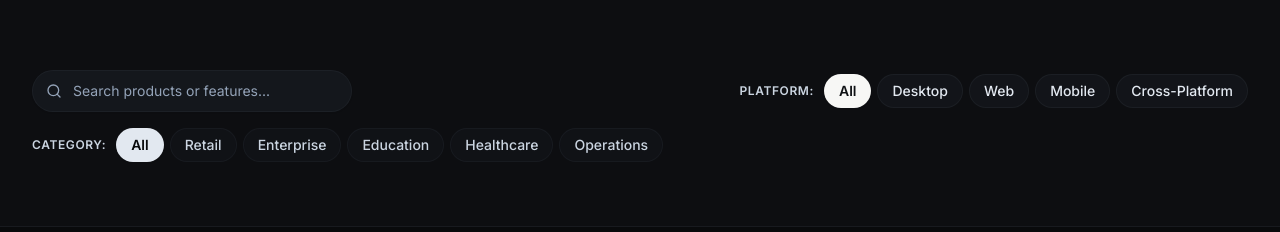
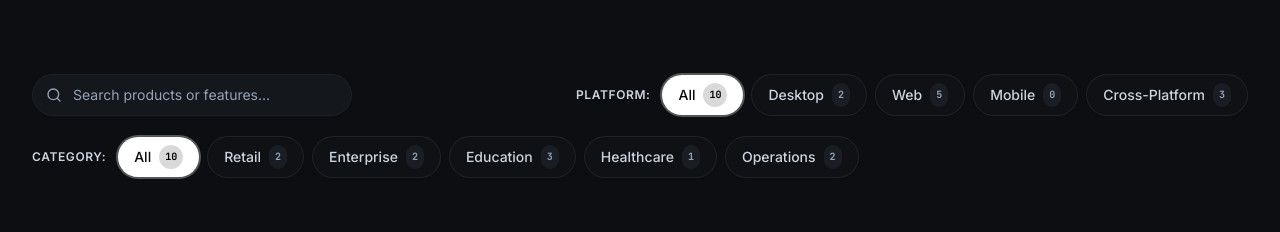
Before and after one commit to rayyankhan-devops/aravex-tech-studio, a Next.js app: page /products in a window 1280 px wide. Shown: the part 334-566 px from the top of the page. Built offline with nearby package versions, Linux system fonts and the light colour scheme; no server answers.

Commit message:
fix(ui): upgrade all category and platform filter bars across the entire website to premium standalone pills with count badges and horizontal scroll

```diff
--- a/src/app/internships/page.tsx
+++ b/src/app/internships/page.tsx
@@ -108,29 +108,46 @@ export default function InternshipsPage() {
       {/* Category Filter & Track Directory */}
       <section className="py-20 border-b border-gray-200 dark:border-graphite/40">
         <div className="max-w-7xl mx-auto px-4 sm:px-6 lg:px-8">
-          <div className="flex flex-col md:flex-row md:items-end justify-between mb-12 gap-6">
+          {/* Section Heading & Category Filter Pills */}
+          <div className="mb-12">
             <SectionHeading
               eyebrow="SELECT YOUR DISCIPLINE"
               title="13 Specialized Internship Tracks."
               description="Every single track is 100% remote. Work on authentic production codebases with guaranteed lifetime alumni support and formal recommendation letters for top performers."
-              className="mb-0"
+              className="mb-8 max-w-3xl"
             />
 
-            {/* Filter Tabs */}
-            <div className="flex flex-wrap items-center gap-2 p-1.5 rounded-2xl bg-white dark:bg-charcoal-900 border border-gray-200 dark:border-graphite/50 shadow-sm">
-              {categories.map((cat) => (
+            {/* Filter Tabs - Premium Standalone Pill Strip */}
+            <div className="flex items-center gap-2.5 overflow-x-auto no-scrollbar py-1 scroll-smooth">
+              {categories.map((cat) => {
+                const count =
+                  cat === 'All'
+                    ? INTERNSHIP_TRACKS.length
+                    : INTERNSHIP_TRACKS.filter((t) => t.category === cat).length;
+                const isActive = selectedCategory === cat;
+                return (
                   <button
                     key={cat}
                     onClick={() => setSelectedCategory(cat)}
-                  className={`px-3.5 py-1.5 rounded-xl text-sm font-medium transition-all cursor-pointer ${
-                    selectedCategory === cat
-                      ? 'bg-charcoal-900 text-white dark:bg-white dark:text-charcoal-950 font-semibold shadow-sm'
-                      : 'text-gray-700 dark:text-slate-300 hover:text-black dark:hover:text-white'
+                    className={`inline-flex items-center gap-2.5 px-4 sm:px-5 py-2.5 sm:py-3 rounded-full text-xs sm:text-sm font-medium transition-all duration-200 cursor-pointer whitespace-nowrap shadow-sm hover:scale-[1.02] active:scale-[0.98] ${
+                      isActive
+                        ? 'bg-charcoal-950 text-white dark:bg-white dark:text-charcoal-950 font-bold shadow-md ring-2 ring-charcoal-950/20 dark:ring-white/30'
+                        : 'bg-white dark:bg-charcoal-900 text-gray-700 dark:text-slate-300 border border-gray-200 dark:border-graphite/60 hover:border-gray-400 dark:hover:border-slate-400 hover:text-black dark:hover:text-white'
                     }`}
                   >
-                  {cat}
+                    <span>{cat}</span>
+                    <span
+                      className={`inline-flex items-center justify-center px-2 py-0.5 rounded-full text-[11px] font-mono font-bold ${
+                        isActive
+                          ? 'bg-white/20 text-white dark:bg-black/15 dark:text-black'
+                          : 'bg-gray-100 dark:bg-charcoal-800 text-gray-600 dark:text-slate-400'
+                      }`}
+                    >
+                      {count}
+                    </span>
                   </button>
-              ))}
+                );
+              })}
             </div>
           </div>
 
--- a/src/app/products/page.tsx
+++ b/src/app/products/page.tsx
@@ -111,41 +111,73 @@ export default function ProductsPage() {
               />
             </div>
 
-            {/* Platform Filters */}
-            <div className="flex flex-wrap items-center gap-1.5">
-              <span className="text-xs font-semibold text-gray-700 dark:text-slate-300 mr-1 uppercase tracking-wider">Platform:</span>
-              {PLATFORMS.map((p) => (
+            {/* Platform Filters - Standalone Pills */}
+            <div className="flex items-center gap-2 overflow-x-auto no-scrollbar py-1">
+              <span className="text-xs font-semibold text-gray-700 dark:text-slate-300 mr-1 uppercase tracking-wider shrink-0">Platform:</span>
+              {PLATFORMS.map((p) => {
+                const count =
+                  p === 'All'
+                    ? PRODUCTS_DATA.length
+                    : PRODUCTS_DATA.filter((item) => item.platform === p).length;
+                const isActive = selectedPlatform === p;
+                return (
                   <button
                     key={p}
                     onClick={() => setSelectedPlatform(p)}
-                  className={`px-3.5 py-1.5 rounded-full text-sm font-medium border transition-colors cursor-pointer ${
-                    selectedPlatform === p
-                      ? 'bg-charcoal-950 text-white dark:bg-warmWhite dark:text-charcoal-900 border-transparent font-semibold shadow-sm'
-                      : 'bg-white dark:bg-charcoal-850/80 text-gray-700 dark:text-slate-200 border-gray-300 dark:border-graphite/40 hover:border-slate-500'
+                    className={`inline-flex items-center gap-2 px-3.5 py-1.5 sm:px-4 sm:py-2 rounded-full text-xs sm:text-sm font-medium transition-all duration-200 cursor-pointer whitespace-nowrap shadow-sm hover:scale-[1.02] active:scale-[0.98] ${
+                      isActive
+                        ? 'bg-charcoal-950 text-white dark:bg-white dark:text-charcoal-950 font-bold shadow-md ring-2 ring-charcoal-950/20 dark:ring-white/30'
+                        : 'bg-white dark:bg-charcoal-900 text-gray-700 dark:text-slate-300 border border-gray-200 dark:border-graphite/60 hover:border-gray-400 dark:hover:border-slate-400 hover:text-black dark:hover:text-white'
                     }`}
                   >
-                  {p}
+                    <span>{p}</span>
+                    <span
+                      className={`inline-flex items-center justify-center px-1.5 py-0.5 rounded-full text-[10px] font-mono font-bold ${
+                        isActive
+                          ? 'bg-white/20 text-white dark:bg-black/15 dark:text-black'
+                          : 'bg-gray-100 dark:bg-charcoal-800 text-gray-600 dark:text-slate-400'
+                      }`}
+                    >
+                      {count}
+                    </span>
                   </button>
-              ))}
+                );
+              })}
             </div>
           </div>
 
-          {/* Category Filter Pills */}
-          <div className="flex flex-wrap items-center gap-1.5 pt-4">
-            <span className="text-xs font-semibold text-gray-700 dark:text-slate-300 mr-1 uppercase tracking-wider">Category:</span>
-            {CATEGORIES.map((c) => (
+          {/* Category Filter Pills - Standalone Pills */}
+          <div className="flex items-center gap-2 overflow-x-auto no-scrollbar pt-4 pb-1">
+            <span className="text-xs font-semibold text-gray-700 dark:text-slate-300 mr-1 uppercase tracking-wider shrink-0">Category:</span>
+            {CATEGORIES.map((c) => {
+              const count =
+                c === 'All'
+                  ? PRODUCTS_DATA.length
+                  : PRODUCTS_DATA.filter((item) => item.category === c).length;
+              const isActive = selectedCategory === c;
+              return (
                 <button
                   key={c}
                   onClick={() => setSelectedCategory(c)}
-                className={`px-3.5 py-1.5 rounded-full text-sm font-medium border transition-colors cursor-pointer ${
-                  selectedCategory === c
-                    ? 'bg-slate-800 text-white dark:bg-slate-200 dark:text-charcoal-950 border-transparent font-semibold shadow-sm'
-                    : 'bg-gray-100 dark:bg-charcoal-850/50 text-gray-700 dark:text-slate-300 border-gray-200 dark:border-graphite/30 hover:border-slate-400'
+                  className={`inline-flex items-center gap-2 px-3.5 py-1.5 sm:px-4 sm:py-2 rounded-full text-xs sm:text-sm font-medium transition-all duration-200 cursor-pointer whitespace-nowrap shadow-sm hover:scale-[1.02] active:scale-[0.98] ${
+                    isActive
+                      ? 'bg-charcoal-950 text-white dark:bg-white dark:text-charcoal-950 font-bold shadow-md ring-2 ring-charcoal-950/20 dark:ring-white/30'
+                      : 'bg-white dark:bg-charcoal-900 text-gray-700 dark:text-slate-300 border border-gray-200 dark:border-graphite/60 hover:border-gray-400 dark:hover:border-slate-400 hover:text-black dark:hover:text-white'
                   }`}
                 >
-                {c}
+                  <span>{c}</span>
+                  <span
+                    className={`inline-flex items-center justify-center px-1.5 py-0.5 rounded-full text-[10px] font-mono font-bold ${
+                      isActive
+                        ? 'bg-white/20 text-white dark:bg-black/15 dark:text-black'
+                        : 'bg-gray-100 dark:bg-charcoal-800 text-gray-600 dark:text-slate-400'
+                    }`}
+                  >
+                    {count}
+                  </span>
                 </button>
-            ))}
+              );
+            })}
           </div>
         </div>
       </section>
--- a/src/app/services/page.tsx
+++ b/src/app/services/page.tsx
@@ -99,21 +99,37 @@ export default function ServicesPage() {
             description="We engineer high-throughput web systems, offline POS software, autonomous AI agent pipelines, and secure cloud environments on AWS and GCP."
           />
 
-          {/* Category Filter Pills */}
-          <div className="flex flex-wrap items-center gap-2 pt-2">
-            {CATEGORIES.map((cat) => (
+          {/* Category Filter Pills - Premium Standalone Pill Strip */}
+          <div className="flex items-center gap-2.5 overflow-x-auto no-scrollbar pt-6 pb-2 scroll-smooth">
+            {CATEGORIES.map((cat) => {
+              const count =
+                cat.id === 'all'
+                  ? SERVICES_DATA.length
+                  : SERVICES_DATA.filter((s) => s.category === cat.id).length;
+              const isActive = selectedCategory === cat.id;
+              return (
                 <button
                   key={cat.id}
                   onClick={() => setSelectedCategory(cat.id)}
-                className={`px-4 py-2 rounded-full text-sm font-medium transition-all duration-200 border cursor-pointer ${
-                  selectedCategory === cat.id
-                    ? 'bg-charcoal-950 text-white dark:bg-warmWhite dark:text-charcoal-900 border-transparent font-semibold shadow-md'
-                    : 'bg-white dark:bg-charcoal-850/80 text-gray-700 dark:text-slate-200 border-gray-300 dark:border-graphite/40 hover:border-slate-500'
+                  className={`inline-flex items-center gap-2.5 px-4 sm:px-5 py-2.5 sm:py-3 rounded-full text-xs sm:text-sm font-medium transition-all duration-200 cursor-pointer whitespace-nowrap shadow-sm hover:scale-[1.02] active:scale-[0.98] ${
+                    isActive
+                      ? 'bg-charcoal-950 text-white dark:bg-white dark:text-charcoal-950 font-bold shadow-md ring-2 ring-charcoal-950/20 dark:ring-white/30'
+                      : 'bg-white dark:bg-charcoal-900 text-gray-700 dark:text-slate-300 border border-gray-200 dark:border-graphite/60 hover:border-gray-400 dark:hover:border-slate-400 hover:text-black dark:hover:text-white'
                   }`}
                 >
-                {cat.label}
+                  <span>{cat.label}</span>
+                  <span
+                    className={`inline-flex items-center justify-center px-2 py-0.5 rounded-full text-[11px] font-mono font-bold ${
+                      isActive
+                        ? 'bg-white/20 text-white dark:bg-black/15 dark:text-black'
+                        : 'bg-gray-100 dark:bg-charcoal-800 text-gray-600 dark:text-slate-400'
+                    }`}
+                  >
+                    {count}
+                  </span>
                 </button>
-            ))}
+              );
+            })}
           </div>
         </div>
       </section>
--- a/src/app/work/page.tsx
+++ b/src/app/work/page.tsx
@@ -39,21 +39,37 @@ export default function WorkPage() {
             description="Production software, verified cloud DevSecOps pipelines, offline-first POS systems, and autonomous AI architectures engineered by Arevex Tech Studio."
           />
 
-          {/* Filter Pills */}
-          <div className="flex flex-wrap items-center gap-2 pt-4">
-            {CATEGORIES.map((c) => (
+          {/* Filter Pills - Premium Standalone Pill Strip */}
+          <div className="flex items-center gap-2.5 overflow-x-auto no-scrollbar pt-6 pb-2 scroll-smooth">
+            {CATEGORIES.map((c) => {
+              const count =
+                c === 'All'
+                  ? WORK_DATA.length
+                  : WORK_DATA.filter((w) => w.category === c).length;
+              const isActive = selectedCategory === c;
+              return (
                 <button
                   key={c}
                   onClick={() => setSelectedCategory(c)}
-                className={`px-4 py-2 rounded-full text-sm font-medium transition-all duration-200 border cursor-pointer ${
-                  selectedCategory === c
-                    ? 'bg-charcoal-950 text-white dark:bg-warmWhite dark:text-charcoal-900 border-transparent font-semibold shadow-sm'
-                    : 'bg-white dark:bg-charcoal-850/80 text-gray-700 dark:text-slate-200 border-gray-300 dark:border-graphite/40 hover:border-slate-500'
+                  className={`inline-flex items-center gap-2.5 px-4 sm:px-5 py-2.5 sm:py-3 rounded-full text-xs sm:text-sm font-medium transition-all duration-200 cursor-pointer whitespace-nowrap shadow-sm hover:scale-[1.02] active:scale-[0.98] ${
+                    isActive
+                      ? 'bg-charcoal-950 text-white dark:bg-white dark:text-charcoal-950 font-bold shadow-md ring-2 ring-charcoal-950/20 dark:ring-white/30'
+                      : 'bg-white dark:bg-charcoal-900 text-gray-700 dark:text-slate-300 border border-gray-200 dark:border-graphite/60 hover:border-gray-400 dark:hover:border-slate-400 hover:text-black dark:hover:text-white'
                   }`}
                 >
-                {c}
+                  <span>{c}</span>
+                  <span
+                    className={`inline-flex items-center justify-center px-2 py-0.5 rounded-full text-[11px] font-mono font-bold ${
+                      isActive
+                        ? 'bg-white/20 text-white dark:bg-black/15 dark:text-black'
+                        : 'bg-gray-100 dark:bg-charcoal-800 text-gray-600 dark:text-slate-400'
+                    }`}
+                  >
+                    {count}
+                  </span>
                 </button>
-            ))}
+              );
+            })}
           </div>
         </div>
       </section>
--- a/src/components/home/TeamSection.tsx
+++ b/src/components/home/TeamSection.tsx
@@ -146,21 +146,37 @@ export function TeamSection() {
               </p>
             </div>
 
-            {/* Department Filter Buttons */}
-            <div className="flex flex-wrap items-center gap-2 p-1.5 rounded-2xl bg-gray-50 dark:bg-charcoal-950 border border-gray-200 dark:border-graphite/50">
-              {departments.map((dept) => (
+            {/* Department Filter Pills - Standalone Pills */}
+            <div className="flex items-center gap-2 overflow-x-auto no-scrollbar py-1">
+              {departments.map((dept) => {
+                const count =
+                  dept === 'All'
+                    ? specialists.length
+                    : specialists.filter((m) => m.department === dept).length;
+                const isActive = selectedDept === dept;
+                return (
                   <button
                     key={dept}
                     onClick={() => setSelectedDept(dept)}
-                  className={`px-3.5 py-1.5 rounded-xl text-xs sm:text-sm font-medium transition-all cursor-pointer ${
-                    selectedDept === dept
-                      ? 'bg-charcoal-900 text-white dark:bg-white dark:text-charcoal-950 font-semibold shadow-sm'
-                      : 'text-gray-600 dark:text-slate-400 hover:text-black dark:hover:text-white'
+                    className={`inline-flex items-center gap-2 px-3.5 sm:px-4 py-2 sm:py-2.5 rounded-full text-xs sm:text-sm font-medium transition-all duration-200 cursor-pointer whitespace-nowrap shadow-sm hover:scale-[1.02] active:scale-[0.98] ${
+                      isActive
+                        ? 'bg-charcoal-950 text-white dark:bg-white dark:text-charcoal-950 font-bold shadow-md ring-2 ring-charcoal-950/20 dark:ring-white/30'
+                        : 'bg-white dark:bg-charcoal-900 text-gray-700 dark:text-slate-300 border border-gray-200 dark:border-graphite/60 hover:border-gray-400 dark:hover:border-slate-400 hover:text-black dark:hover:text-white'
                     }`}
                   >
-                  {dept}
+                    <span>{dept}</span>
+                    <span
+                      className={`inline-flex items-center justify-center px-1.5 py-0.5 rounded-full text-[10px] font-mono font-bold ${
+                        isActive
+                          ? 'bg-white/20 text-white dark:bg-black/15 dark:text-black'
+                          : 'bg-gray-100 dark:bg-charcoal-800 text-gray-600 dark:text-slate-400'
+                      }`}
+                    >
+                      {count}
+                    </span>
                   </button>
-              ))}
+                );
+              })}
             </div>
           </div>
 
```
Lines whose indentation alone changed are shown as unchanged.
